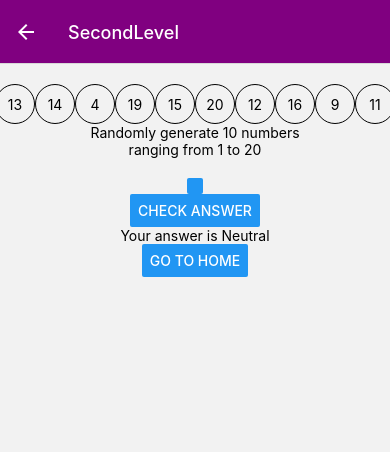
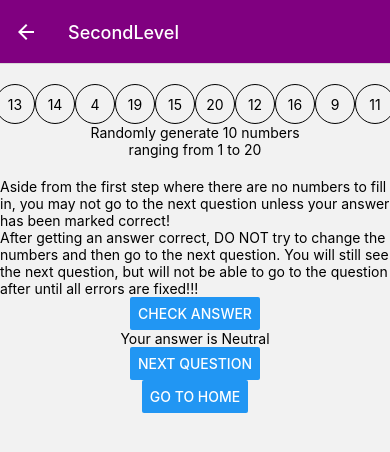
Before and after one commit to ShaimaaAliECE/se3350_project-group-3, a React Native app: screen /SecondLevel in a window 390 px wide. Shown: the top 452 px of the page. Built offline with nearby package versions, Linux system fonts and the light colour scheme.

Commit message:
Cleaning up Level 2

```diff
--- a/package.json
+++ b/package.json
@@ -13,17 +13,15 @@
     "@react-navigation/native": "^6.0.7",
     "@react-navigation/native-stack": "^6.3.0",
     "expo": "~44.0.0",
+    "expo-av": "~10.2.0",
     "expo-status-bar": "~1.2.0",
     "react": "17.0.1",
     "react-dom": "17.0.1",
     "react-native": "0.64.3",
-
     "react-native-paper": "^4.11.2",
     "react-native-safe-area-context": "^3.3.2",
     "react-native-screens": "~3.10.1",
-    "react-native-web": "0.17.1",
-    "expo-av": "~10.2.0"
-
+    "react-native-web": "0.17.1"
   },
   "devDependencies": {
     "@babel/core": "^7.12.9"
--- a/src/pages/SecondLevel/index.jsx
+++ b/src/pages/SecondLevel/index.jsx
@@ -330,20 +330,28 @@ function SecondLevelScreen({ route, navigation }) {
         {generateSplitAlgorithm()}
         {generateMergeAlgorithm()}
         <View style={{ height: 20 }} />
+        <Text>Aside from the first step where there are no numbers to fill in, you may not go to the next question unless your answer has been marked correct!</Text>
+        <Text>After getting an answer correct, DO NOT try to change the numbers and then go to the next question. You will still see the next question, but will not be able to go to the question after until all errors are fixed!!!</Text>
         <Button
           onPress={() => {
-            if (step <= 8) {
-              setStep(step + 1);
-            }
-          }}
-        />
-        <Button
-          onPress={() => {
+            if (step > 1 && step<=9)
             checkAnswer();
           }}
           title="Check Answer"
         />
         <Text>Your answer is {feedback}</Text>
+        <Button
+          onPress={() => {
+            if (step <= 8 && step > 1 && feedback == "Correct") {
+              setStep(step + 1);
+              setFeedback("Neutral")
+            }
+            else if (step==1) {
+              setStep(step + 1);
+            }
+          }}
+          title="Next Question"
+        />
         <Button title="Go to Home" onPress={() => location.reload()} />
       </View>
     </ScrollView>
```
Also changed, not shown: 1 other file (tests, documents, lock files or other folders).
